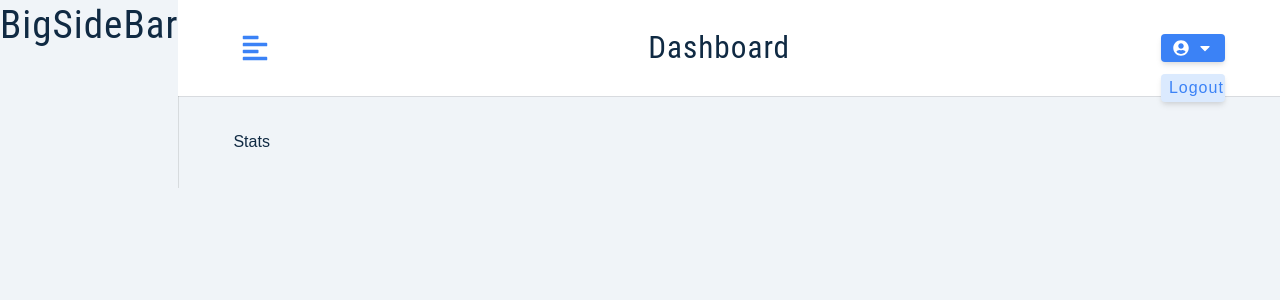
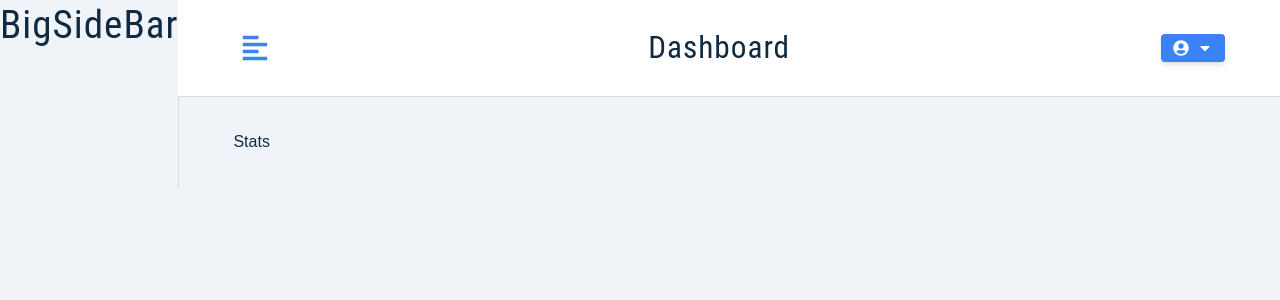
Before and after one commit to Ilie1985/Job_finder_reactjs, a React (Create React App) app: page / in a window 1280 px wide. Shown: the top 300 px of the page. Built offline with nearby package versions, Linux system fonts and the light colour scheme.

Commit message:
toggle logout dropdown

```diff
--- a/src/components/Navbar.js
+++ b/src/components/Navbar.js
@@ -6,8 +6,7 @@ import { useDispatch, useSelector } from "react-redux";
 import { toggleSidebar } from "../features/user/userSlice";
 
 const Navbar = () => {
-
-
+  const [showLogout, setShowLogout] = useState(false);
   const user = useSelector((store) => {
     return store.user;
   });
@@ -35,7 +34,7 @@ const Navbar = () => {
             className="btn"
             type="button"
             onClick={() => {
-              console.log("toggle logout dropdown");
+              setShowLogout(!showLogout);
             }}
           >
             <FaUserCircle />
@@ -43,7 +42,7 @@ const Navbar = () => {
             <FaCaretDown />
           </button>
 
-          <div className="dropdown show-dropdown">
+          <div className={showLogout ? "dropdown show-dropdown" : "dropdown"}>
             <button
               type="button"
               className="dropdown-btn"
```
